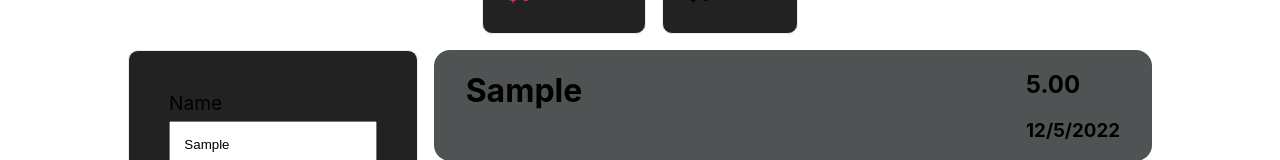
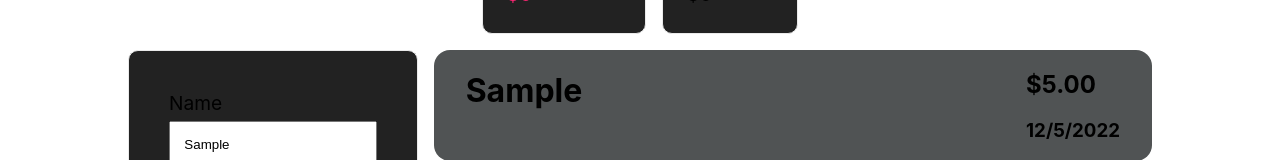
Before and after one commit to JeremyLoh/window, a Next.js app: page /wallet in a window 1280 px wide. Both pictures are taken after typing "Sample", "5" into the empty fields and a click on the button "Submit". Shown: the part 465-625 px from the top of the page. Built offline with nearby package versions, Linux system fonts and the light colour scheme.

Commit message:
Add dollar symbol for transaction amount

```diff
--- a/components/wallet/transactionInfo.tsx
+++ b/components/wallet/transactionInfo.tsx
@@ -10,7 +10,7 @@ const TransactionInfo:FC<TransactionInfoProps> = (props) => {
     <div className={styles.container}>
       <h1>{props.transaction.name}</h1>
       <div>
-        <h2>{props.transaction.amount.toFixed(2)}</h2>
+        <h2>${props.transaction.amount.toFixed(2)}</h2>
         <h3>{props.transaction.transactionDate.toLocaleDateString()}</h3>
       </div>
     </div>
```
Also changed, not shown: 1 other file (tests, documents, lock files or other folders).
